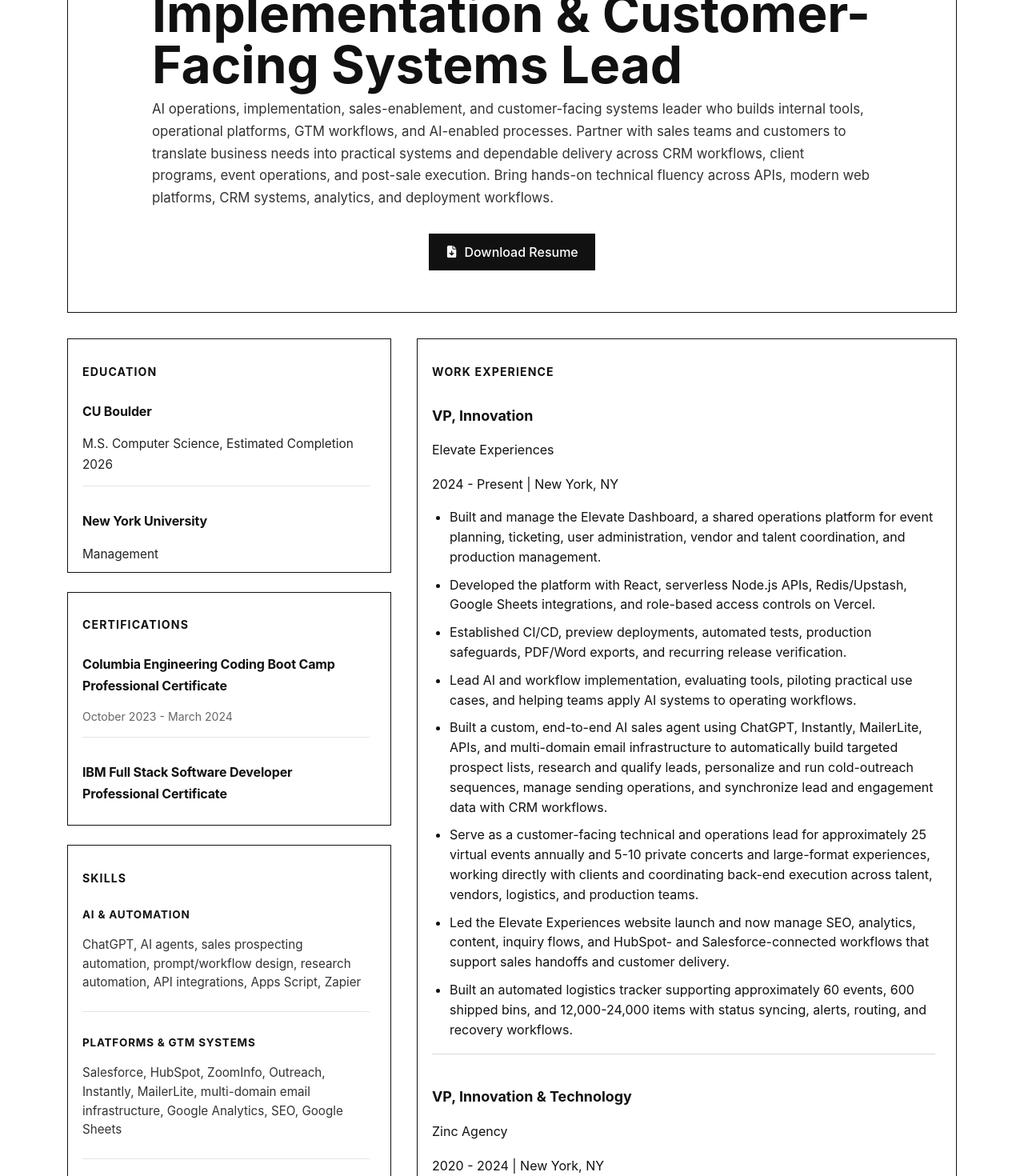
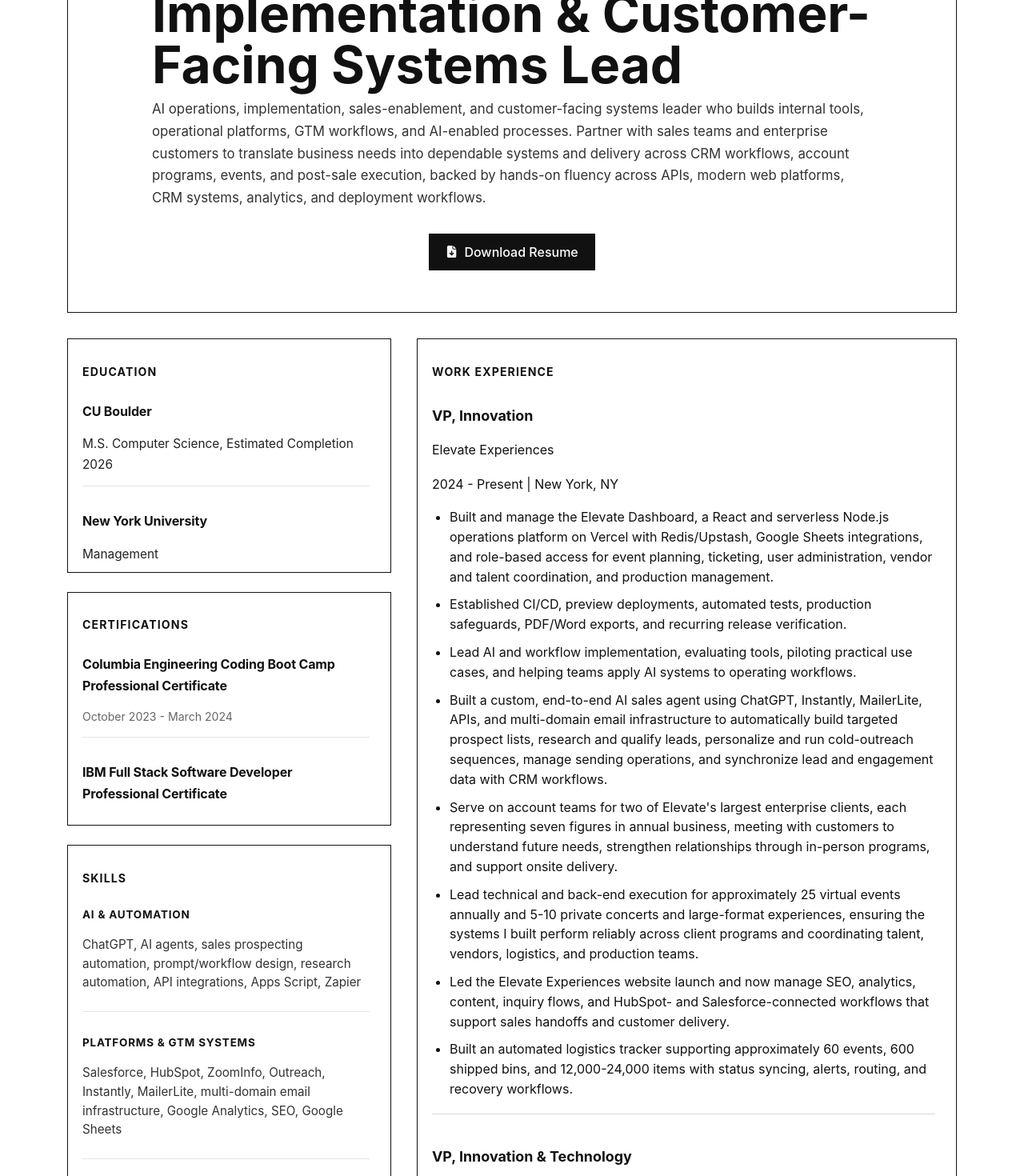
Before and after one commit to lvanness7690/react-portfolio, a React (Vite) app: page /resume in a window 1280 px wide. Shown: the part 300-1770 px from the top of the page at 80% size. Built offline with nearby package versions, Linux system fonts and the light colour scheme.

Commit message:
Add enterprise account delivery experience

```diff
--- a/public/case-studies/elevate-dashboard.html
+++ b/public/case-studies/elevate-dashboard.html
@@ -18,7 +18,7 @@
       <h1>Elevate Dashboard</h1>
       <p><strong>Internal tools, technical operations, and AI-assisted development</strong></p>
       <h2>Overview</h2>
-      <p>Elevate Dashboard is an internal operations platform I built to centralize event planning, ticketing workflows, user administration, vendor and talent coordination, and production management in one shared system.</p>
+      <p>Elevate Dashboard is an internal operations platform I built to centralize event planning, ticketing workflows, user administration, vendor and talent coordination, and production management in one shared system, including programs supporting two of the company's largest enterprise accounts, each representing seven figures in annual business.</p>
       <h2>Problem</h2>
       <p>Operational information was spread across disconnected tools, manual processes, spreadsheets, and communication threads. The team needed a clearer source of truth, safer access controls, better exports, and repeatable deployment checks.</p>
       <h2>What I Built</h2>
@@ -31,8 +31,10 @@
       </ul>
       <h2>Technical Stack</h2>
       <p>React, JavaScript, Vercel, serverless Node.js API routes, Redis, Upstash, Google Sheets API, GitHub CI/CD, and Playwright smoke tests.</p>
+      <h2>Enterprise Customer Delivery</h2>
+      <p>I also serve on the account teams for two of Elevate's largest enterprise clients. I periodically meet with customers to understand future needs, build relationships through in-person programs, support delivery onsite, and verify that the tools and back-end workflows I built perform reliably across their events. This connects customer discovery, system design, implementation, and live operational support.</p>
       <h2>Impact</h2>
-      <p>The dashboard turned fragmented workflows into a structured internal platform and showed the team how internal software and AI-assisted development could solve real operational problems quickly.</p>
+      <p>The dashboard turned fragmented workflows into a structured internal platform and created a safer foundation for dependable enterprise-account delivery and future automation.</p>
     </main>
   </body>
 </html>
--- a/src/components/Pages/About/About.jsx
+++ b/src/components/Pages/About/About.jsx
@@ -22,9 +22,9 @@
           <p>
             AI operations, implementation, sales-enablement, and customer-facing systems leader who builds
             internal tools, operational platforms, GTM workflows, and AI-enabled processes. Partner with
-            sales teams and customers to translate business needs into practical systems and dependable delivery
-            across CRM workflows, client programs, event operations, and post-sale execution. Bring hands-on
-            technical fluency across APIs, modern web platforms, CRM systems, analytics, and deployment workflows.
+            sales teams and enterprise customers to translate business needs into dependable systems and delivery
+            across CRM workflows, account programs, events, and post-sale execution, backed by hands-on fluency
+            across APIs, modern web platforms, CRM systems, analytics, and deployment workflows.
           </p>
           <div className="about-actions">
             <a className="primary-action icon-button-link" href="/portfolio">
@@ -115,7 +115,7 @@
             <FaChartLine />
           </span>
           <h3>Implementation & Delivery</h3>
-          <p>Work directly with customers while owning website operations, analytics, CRM integration support, registration systems, and technical execution across premium corporate programs.</p>
+          <p>Serve on two seven-figure enterprise account teams, translating customer needs into reliable systems, onsite support, and technical execution across premium corporate programs.</p>
         </div>
       </section>
 
--- a/src/components/Pages/Portfolio/Portfolio.jsx
+++ b/src/components/Pages/Portfolio/Portfolio.jsx
@@ -32,7 +32,7 @@
       title: 'Elevate Dashboard',
       category: 'Internal tools / technical operations',
       description:
-        'Internal operations platform centralizing planning, ticket workflows, user administration, vendor coordination, exports, QA, and production management.',
+        'Internal operations platform centralizing planning, ticket workflows, user administration, vendor coordination, exports, QA, and production management, with direct use in programs supporting two seven-figure enterprise accounts.',
       caseStudyUrl: '/case-studies/elevate-dashboard.html',
     },
     {
--- a/src/components/Pages/Resume/Resume.jsx
+++ b/src/components/Pages/Resume/Resume.jsx
@@ -11,9 +11,9 @@
         <p>
           AI operations, implementation, sales-enablement, and customer-facing systems leader who builds
           internal tools, operational platforms, GTM workflows, and AI-enabled processes. Partner with
-          sales teams and customers to translate business needs into practical systems and dependable delivery
-          across CRM workflows, client programs, event operations, and post-sale execution. Bring hands-on
-          technical fluency across APIs, modern web platforms, CRM systems, analytics, and deployment workflows.
+          sales teams and enterprise customers to translate business needs into dependable systems and delivery
+          across CRM workflows, account programs, events, and post-sale execution, backed by hands-on fluency
+          across APIs, modern web platforms, CRM systems, analytics, and deployment workflows.
         </p>
         <a href={resumePdf} download="Leighton Van Ness Resume.pdf" className="download-button icon-button-link">
           <FaFileArrowDown aria-hidden="true" />
@@ -95,12 +95,12 @@
                 <p>Elevate Experiences</p>
                 <p>2024 - Present | New York, NY</p>
                 <ul className="work-experience-item">
-                  <li>Built and manage the Elevate Dashboard, a shared operations platform for event planning, ticketing, user administration, vendor and talent coordination, and production management.</li>
-                  <li>Developed the platform with React, serverless Node.js APIs, Redis/Upstash, Google Sheets integrations, and role-based access controls on Vercel.</li>
+                  <li>Built and manage the Elevate Dashboard, a React and serverless Node.js operations platform on Vercel with Redis/Upstash, Google Sheets integrations, and role-based access for event planning, ticketing, user administration, vendor and talent coordination, and production management.</li>
                   <li>Established CI/CD, preview deployments, automated tests, production safeguards, PDF/Word exports, and recurring release verification.</li>
                   <li>Lead AI and workflow implementation, evaluating tools, piloting practical use cases, and helping teams apply AI systems to operating workflows.</li>
                   <li>Built a custom, end-to-end AI sales agent using ChatGPT, Instantly, MailerLite, APIs, and multi-domain email infrastructure to automatically build targeted prospect lists, research and qualify leads, personalize and run cold-outreach sequences, manage sending operations, and synchronize lead and engagement data with CRM workflows.</li>
-                  <li>Serve as a customer-facing technical and operations lead for approximately 25 virtual events annually and 5-10 private concerts and large-format experiences, working directly with clients and coordinating back-end execution across talent, vendors, logistics, and production teams.</li>
+                  <li>Serve on account teams for two of Elevate&apos;s largest enterprise clients, each representing seven figures in annual business, meeting with customers to understand future needs, strengthen relationships through in-person programs, and support onsite delivery.</li>
+                  <li>Lead technical and back-end execution for approximately 25 virtual events annually and 5-10 private concerts and large-format experiences, ensuring the systems I built perform reliably across client programs and coordinating talent, vendors, logistics, and production teams.</li>
                   <li>Led the Elevate Experiences website launch and now manage SEO, analytics, content, inquiry flows, and HubSpot- and Salesforce-connected workflows that support sales handoffs and customer delivery.</li>
                   <li>Built an automated logistics tracker supporting approximately 60 events, 600 shipped bins, and 12,000-24,000 items with status syncing, alerts, routing, and recovery workflows.</li>
                 </ul>
@@ -110,9 +110,8 @@
                 <p>Zinc Agency</p>
                 <p>2020 - 2024 | New York, NY</p>
                 <ul className="work-experience-item">
-                  <li>Led the company&apos;s pivot to virtual programming during COVID, building the technical platform that preserved service delivery and expanded virtual event offerings.</li>
+                  <li>Led the company&apos;s pivot to virtual programming during COVID, engineering a custom streaming and registration platform with WordPress, JavaScript, web APIs, embedded meeting tools, and reusable branded workflows.</li>
                   <li>Implemented Hive as the division&apos;s core project management system, creating custom workflows, forms, automations, and Salesforce-connected operating structure still used across Zinc Agency and Elevate Experiences.</li>
-                  <li>Engineered a custom streaming and registration platform using WordPress, JavaScript, web APIs, embedded meeting tools, and reusable branded event workflows.</li>
                   <li>Supported more than 2,000 celebrity-led livestreams, working directly with corporate clients to translate program goals into technical specifications and coordinating talent, platform, production, and operational stakeholders through delivery.</li>
                   <li>Repurposed the platform into InviteMeNow, a customizable registration system for in-person, virtual, and hybrid client experiences.</li>
                 </ul>
```
Also changed, not shown: 1 other file (tests, documents, lock files or other folders).
